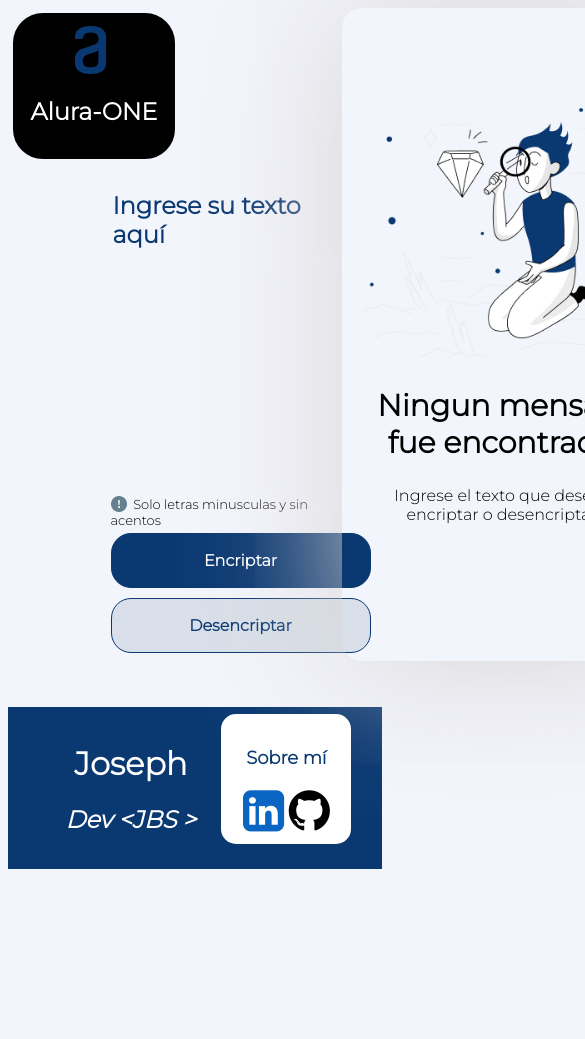
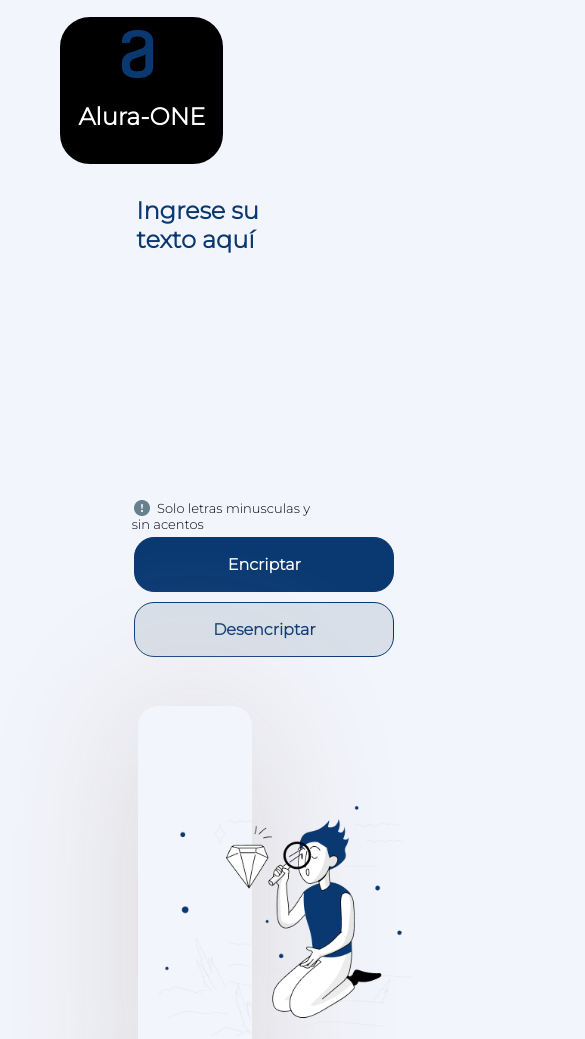
Before and after one commit to JosephJBS/Encriptador-ChallengeONE, a plain HTML site: page Encriptador.html in a window 390 px wide. Shown: the top 1039 px of the page, 585 px wide, since content can reach past the window. Before the commit the page ends 877 px from the top, so only its background shows below. Drawn offline with nearby package versions, Linux system fonts and the light colour scheme; some packages are replaced by stand-ins of ours; a script that the page names is missing.

Commit message:
begin tablet version

```diff
--- a/Encriptador.html
+++ b/Encriptador.html
@@ -4,7 +4,7 @@
 <head>
     <meta charset="UTF-8" />
     <meta http-equiv="X-UA-Compatible" content="IE=edge" />
-    <meta name="viewport" content="width=device-width, initial-scale=1.0" />
+    <meta name="viewport" content="width=device-width, initial-scale=1.0" /> <!--para iniciar la confguracion movil -->
     <link href="https://fonts.googleapis.com/css2?family=Montserrat:wght@300&display=swap" rel="stylesheet" />
 
     <link rel="shortcut icon" href="assets/1813806.png">
@@ -16,8 +16,10 @@
 </head>
 
 <body>
-    <div style="display: flex;">
+    <div class="in-out-content">
+
         <div class="input-content">
+
             <header>
                 <div class="header-content">
                     <div class="alura-info">
@@ -26,6 +28,7 @@
                     </div>
                 </div>
             </header>
+
             <div class="input-area">
                 <textarea id="input-txtarea" cols="30" rows="10" placeholder="Ingrese su texto aquí"
                     class="input-txarea"></textarea>
@@ -36,12 +39,15 @@
                 </div>
 
                 <div class="area-botones">
-                    <input onclick="getTextAreaContentEncrypted()" type="submit" value="Encriptar" class="bt-encriptar" />
-                    <input onclick="getTextAreaContentDecrypted()"type="submit" value="Desencriptar" class="bt-desencriptar" />
+                    <input onclick="getTextAreaContentEncrypted()" type="submit" value="Encriptar"
+                        class="bt-encriptar" />
+                    <input onclick="getTextAreaContentDecrypted()" type="submit" value="Desencriptar"
+                        class="bt-desencriptar" />
                 </div>
             </div>
+
         </div>
-        <main>
+
         <div class="output-area">
             <div id="output-nocontent">
                 <img src="assets/Muñeco.png" alt="" id="img-notcontent">
@@ -49,7 +55,7 @@
                 <p>Ingrese el texto que desees encriptar o desencriptar</p>
             </div>
         </div>
-        </main>
+
 
 
     </div>
--- a/style-Encryptador.css
+++ b/style-Encryptador.css
@@ -10,164 +10,181 @@
     color: black !important;
 }
 
+body {
+    background-color: #f3f5fc;
+}
 
+.in-out-content {
+    display: flex;
+    flex-direction: row;
+    flex-wrap: wrap;
+    justify-content: center;
+    max-width: 100%;
 
-body{
-    background-color: #f3f5fc;
 }
 
 /*HEADER CSS ELEMENTS*/
 
-.header-content{
+.header-content {
     display: flex;
     margin-top: 1.5%;
 }
 
-.alura-info{
+.alura-info {
     border: black solid;
     padding: 10px 15px;
-    margin:  0 1.5%;
+    margin: 0 1.5%;
     font-family: 'Montserrat', sans-serif;
     background-color: black;
     border-radius: 30px;
 }
 
-.alura-info h2{
+.alura-info h2 {
     color: white;
 }
 
-.input-content{
-    /* border: #0a3871 3px solid; */
-    width: 90%;
+.input-content {
+    margin: 5px 1.5% 0 5px;
+    width: 74%;
 }
 
 /* MAIN CSS ELEMENTS*/
-.input-area{
+.input-area {
     margin: 0 0.5% 1.5% 20%;
-    /* border: #0a3871 3px solid; */
+
     padding: 30px 20px;
-    width: 75%;
+    width: auto;
     height: auto;
     border-radius: 20px;
 }
 
-.input-txarea{
-    /* border:black  1px solid;  Agregar cuando tengas el area correcta */
+.input-txarea {
+    border: black 1px solid;
     border: none;
     background-color: #f3f5fc;
-    margin: 0 3.5% 1.5% 10%;
+    margin: 0 1.5% 1.5% 1.5%;
     font-size: 24px;
     color: #0a3871;
     font-weight: bold;
     height: 80%;
-    width: 90%;
+    width: 95%;
     border-radius: 12px;
     resize: none;
-    outline: none; /*quita el borde cuando se selecciona */
+    outline: none;
+    /*quita el borde cuando se selecciona */
     font-family: 'Montserrat', sans-serif;
 }
 
-.input-txarea::placeholder{
+.input-txarea::placeholder {
     color: #0a3871;
     font-size: 24px;
     font-weight: bold;
     font-family: 'Montserrat', sans-serif;
 }
 
-.input-txarea:focus::placeholder{
+.input-txarea:focus::placeholder {
     color: transparent;
 }
 
-
-.input-txarea:hover{
+.input-txarea:hover {
     border-color: rgb(29, 114, 199);
     place-content: unset;
     border: 0px;
 }
 
-.regla-info{
-    margin: 5px 0 5px 10%;
+.regla-info {
+    margin: 5px 0 5px 0;
     font-family: 'Montserrat', sans-serif;
     font-size: small;
 }
 
-.regla-img{
-    margin: 0 0 0 10%;
+.regla-img {
+    margin: 0 0 0 1.5%;
     float: left;
 }
 
-.bt-encriptar{
+
+.bt-encriptar {
     color: white;
     font-size: medium;
-    border:1px solid #0a3871;
+    border: 1px solid #0a3871;
+    margin-right: 0px;
     margin-bottom: 10px;
-    background-color: #0a3871 ;
+    background-color: #0a3871;
     height: 55px;
     width: 260px;
     border-radius: 20px;
     font-family: 'Montserrat', sans-serif;
-    margin-left: 10%;
+    margin-left: 1.5%;
+    margin-right: 20%;
     font-weight: bolder;
 }
 
-.bt-encriptar:hover{
+.bt-encriptar:hover {
     font-size: 18px;
-    background-color: #0d4181 ;
+    background-color: #0d4181;
     transition: 0.2s;
 }
 
-.bt-desencriptar{
+.bt-desencriptar {
     color: #0a3871;
     font-size: medium;
-    border:1px solid #0a3871;
+    border: 1px solid #0a3871;
     margin-bottom: 10px;
+    margin-left: 1.5%;
     background-color: #d8dfe8;
     height: 55px;
     width: 260px;
     border-radius: 20px;
     font-family: 'Montserrat', sans-serif;
-    margin-left: 10%;
     font-weight: bolder;
 }
 
-.bt-desencriptar:hover{
+.bt-desencriptar:hover {
     font-size: 18px;
-    background-color: #cad1da ;
+    background-color: #cad1da;
     transition: 0.2s;
 }
 
-.output-area{
-    /* border: #0a3871 3px solid; */
-    border: none;
-    margin: 0px 10.5%;
+.output-area {
+
+    /* border: none; */
+    margin-top: 5px;
     padding: 30px 20px;
-    width: auto;
-    height: 86%;
+    width: 20%;
+    height: auto;
     border-radius: 20px;
     transition: 400ms;
-    box-shadow: 0px 0px/*locaclizacion*/ 150px/*difuminado*/ 0.5px/*expansion*/ rgb(216, 211, 211);
+    box-shadow: 0px 0px
+        /*locaclizacion*/
+        150px
+        /*difuminado*/
+        0.5px
+        /*expansion*/
+        rgb(216, 211, 211);
     text-align: center;
 }
 
-.output-area img{
-    height: 250px;
-    width: 280px;
+.output-area img {
+
+    height: 230px;
+    width: auto;
     margin-top: 70px;
 }
 
-.output-area h2{
+.output-area h2 {
     text-align: center;
     font-family: 'Montserrat', sans-serif;
     font-size: 30px;
     font-weight: 5000;
 }
 
-.output-area p{
+.output-area p {
     text-align: center;
     font-family: 'Montserrat', sans-serif;
 }
 
-.output-txtarea{
+.output-txtarea {
     margin-top: 40px;
     font-size: 24px;
     color: #495057;
@@ -176,37 +193,36 @@ body{
     width: 100%;
     border-radius: 12px;
     resize: none;
-    outline: none; /*quita el borde cuando se selecciona*/
+    outline: none;
+    /*quita el borde cuando se selecciona*/
     font-family: 'Montserrat', sans-serif;
     border: none;
 
 }
 
-.bt-copiar{
+.bt-copiar {
     color: #0a3871;
     padding: 0.5rem 1rem;
     font-size: medium;
-    border:1px solid #0a3871;
+    border: #0a3871 1px solid ;
     margin-bottom: 10px;
+    margin-top: 15px;
     background-color: white;
     height: 55px;
-    width: 260px;
+    width: auto;
     border-radius: 20px;
     font-family: 'Montserrat', sans-serif;
     font-weight: bolder;
 }
 
-.bt-copiar:hover{
+.bt-copiar:hover {
     font-size: 18px;
-    background-color: #cad1da ;
+    background-color: #cad1da;
     transition: 0.2s;
 }
 
 
 
-main{
-    display: flex;
-}
 
 /*
 ::-webkit-input-placeholder {
@@ -230,31 +246,31 @@ main{
 
 /* FOOTER CSS ELEMENTS*/
 
-.footer-content{
+.footer-content {
     background-color: #0a3871;
     text-align: center;
     margin-top: 10px;
 }
 
-.dev-info{
+.dev-info {
     /* border: black solid; */
     padding: 10px 10px;
-    margin:  1.5% 1.5% 1.5% 6%;
+    margin: 1.5% 1.5% 1.5% 6%;
     text-align: center;
     font-family: 'Montserrat', sans-serif;
-    display:inline-block
+    display: inline-block
 }
 
-.dev-info h1{
+.dev-info h1 {
     color: white;
 }
 
-.dev-info h2{
+.dev-info h2 {
     font-style: italic;
     color: white;
 }
 
-.contacto-info{
+.contacto-info {
     /* border: black solid; */
     background-color: white;
     border-radius: 15px;
@@ -264,20 +280,23 @@ main{
     width: 100px;
     height: 100px;
     padding: 15px 15px;
-    margin:  1.5% 1.5%;
+    margin: 1.5% 1.5%;
     text-align: center;
     font-family: 'Montserrat', sans-serif;
-    display:inline-block
+    display: inline-block
 }
 
-.contacto-info  i{
-    font-size:48px;
+.contacto-info i {
+    font-size: 48px;
 }
 
-#bt-linkedin{
-    color:#0a66c2;
+#bt-linkedin {
+    color: #0a66c2;
 }
 
-#bt-github{
-    color:black;
+#bt-github {
+    color: black;
 }
+
+
+/*MEDIAS QUERY*/
```
Lines whose indentation alone changed are shown as unchanged.
